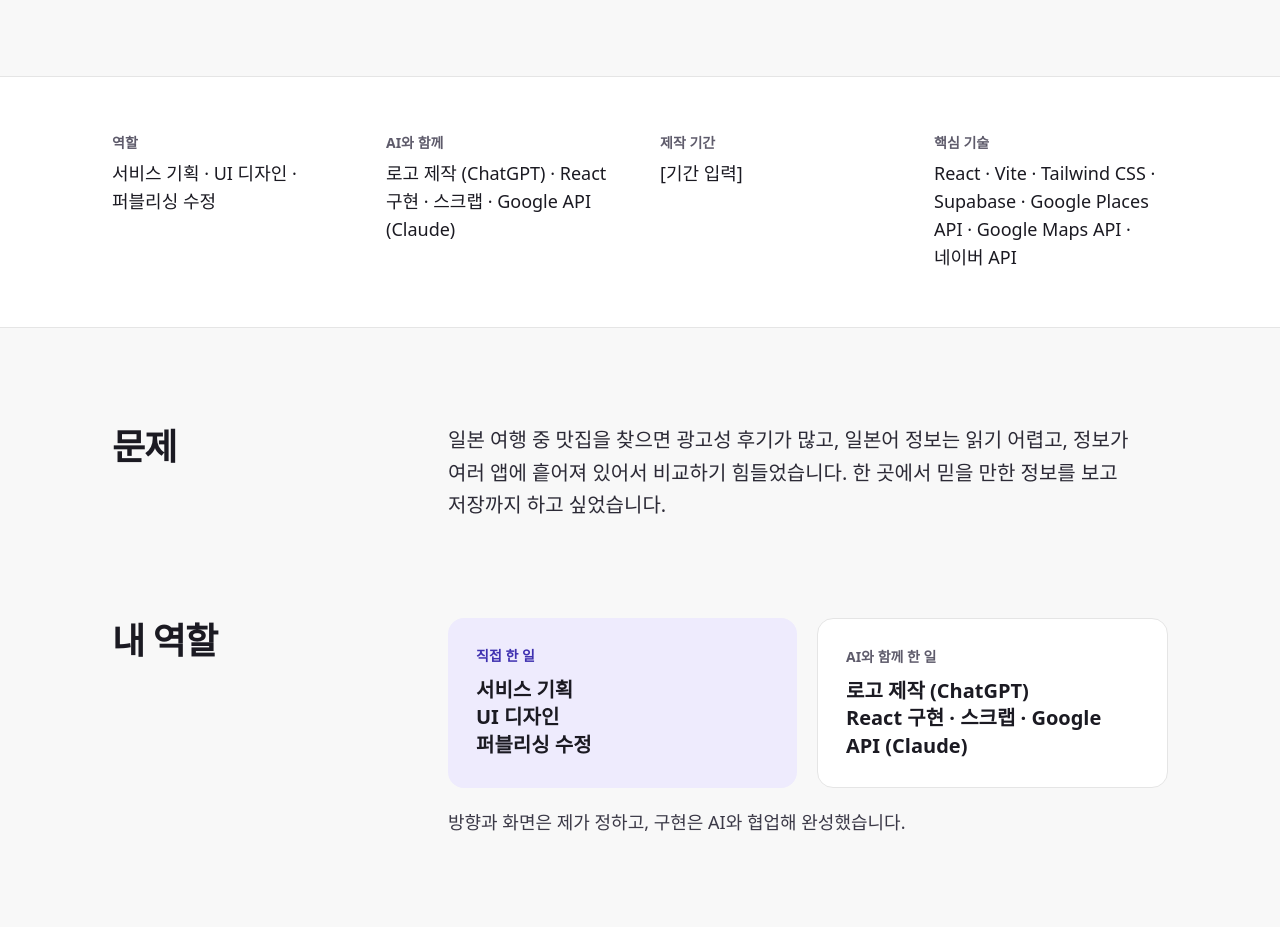
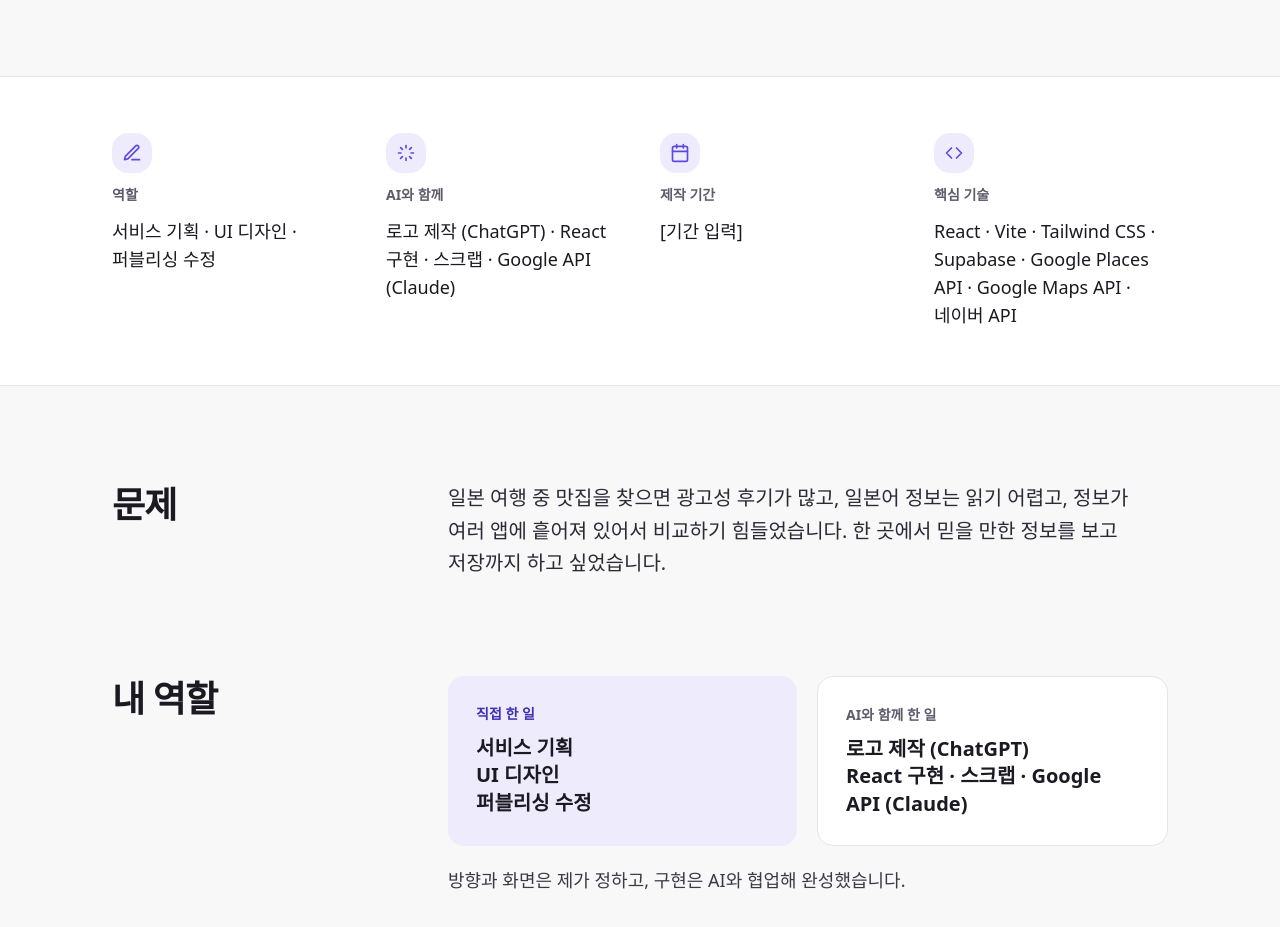
Before and after one commit to koeun930509-wq/vibeCoding, a React app in the folder webapp/frontend/: page /work/gurumetabi in a window 1280 px wide. Shown: the part 1700-2627 px from the top of the page. Built offline with nearby package versions, Linux system fonts and the light colour scheme; the HTML template or start-up script is replaced by a standard one.

Commit message:
Add meta-band icons and lighten value text weight
Each meta item (role/AI/period/stack) now shows an accent-tint icon
tile above the label, matching the updated design mockup. Value text
weight dropped from medium to normal to match.

```diff
--- a/webapp/frontend/src/components/work/MetaBand.jsx
+++ b/webapp/frontend/src/components/work/MetaBand.jsx
@@ -1,18 +1,21 @@
+import MetaIcon from "./MetaIcon.jsx";
+
 export default function MetaBand({ work }) {
   const items = [
-    { label: "역할", value: work.role.mine.join(" · ") },
-    { label: "AI와 함께", value: work.role.ai.join(" · ") },
-    { label: "제작 기간", value: work.period },
-    { label: "핵심 기술", value: work.stack.join(" · ") },
+    { label: "역할", value: work.role.mine.join(" · "), icon: "pencil" },
+    { label: "AI와 함께", value: work.role.ai.join(" · "), icon: "sparkle" },
+    { label: "제작 기간", value: work.period, icon: "calendar" },
+    { label: "핵심 기술", value: work.stack.join(" · "), icon: "code" },
   ];
 
   return (
     <div className="w-full bg-surface-card border-t border-b border-line">
       <div className="max-w-[1120px] mx-auto px-5 sm:px-8 py-10 lg:py-14 grid grid-cols-1 md:grid-cols-2 lg:grid-cols-4 gap-10">
         {items.map((item) => (
-          <div key={item.label} className="flex flex-col gap-1.5">
+          <div key={item.label} className="flex flex-col gap-3">
+            <MetaIcon name={item.icon} />
             <span className="text-sm font-bold text-ink-muted">{item.label}</span>
-            <span className="text-lg font-medium">{item.value}</span>
+            <span className="text-lg font-normal">{item.value}</span>
           </div>
         ))}
       </div>
--- /dev/null
+++ b/webapp/frontend/src/components/work/MetaIcon.jsx
@@ -0,0 +1,35 @@
+const ICONS = {
+  pencil: (
+    <path d="M12 20h9M16.5 3.5a2.121 2.121 0 0 1 3 3L7 19l-4 1 1-4Z" />
+  ),
+  sparkle: (
+    <path d="M12 3v3M12 18v3M3 12h3M18 12h3M5.6 5.6l2.1 2.1M16.3 16.3l2.1 2.1M5.6 18.4l2.1-2.1M16.3 7.7l2.1-2.1" />
+  ),
+  calendar: (
+    <>
+      <rect x="3" y="4" width="18" height="18" rx="2" />
+      <path d="M16 2v4M8 2v4M3 10h18" />
+    </>
+  ),
+  code: <path d="m9 18-6-6 6-6M15 6l6 6-6 6" />,
+};
+
+export default function MetaIcon({ name }) {
+  return (
+    <span className="inline-flex items-center justify-center w-10 h-10 bg-accent-tint rounded-md2">
+      <svg
+        viewBox="0 0 24 24"
+        width="20"
+        height="20"
+        fill="none"
+        stroke="currentColor"
+        strokeWidth="2"
+        strokeLinecap="round"
+        strokeLinejoin="round"
+        className="text-accent"
+      >
+        {ICONS[name]}
+      </svg>
+    </span>
+  );
+}
```
